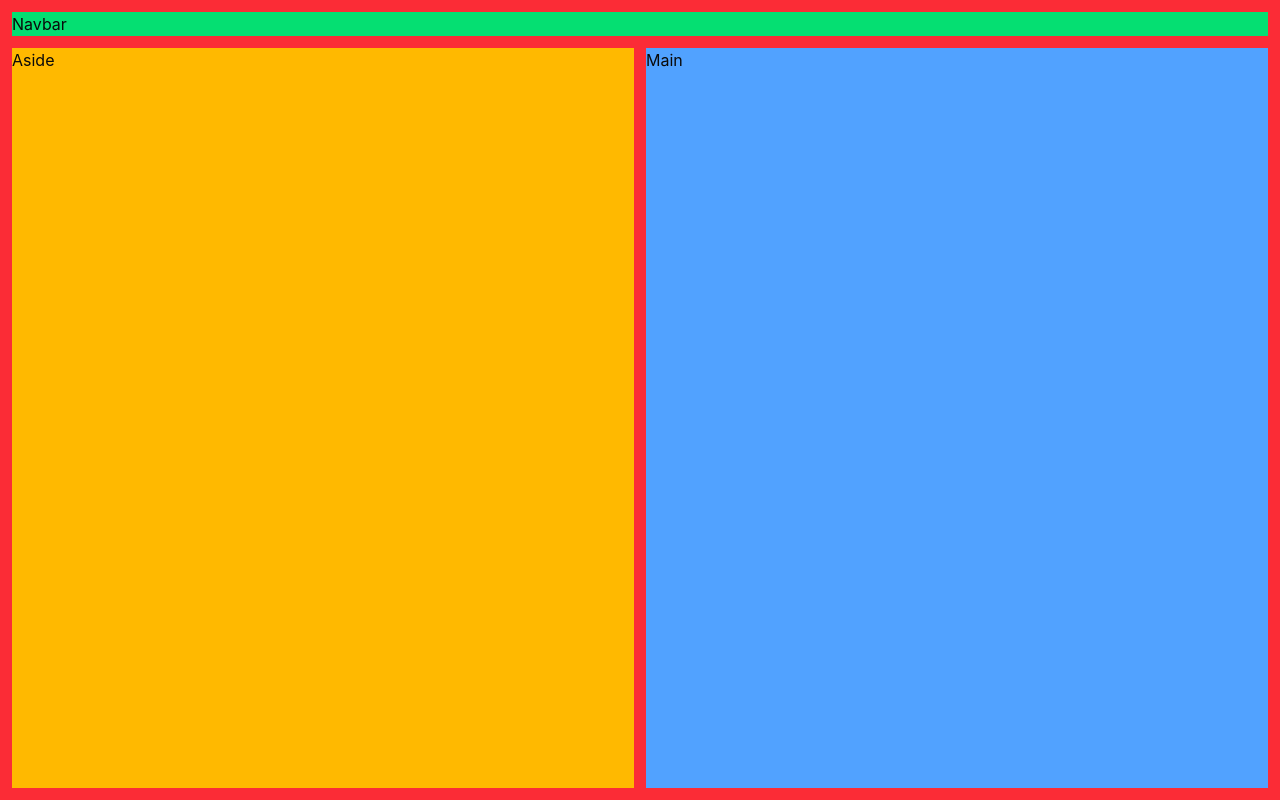
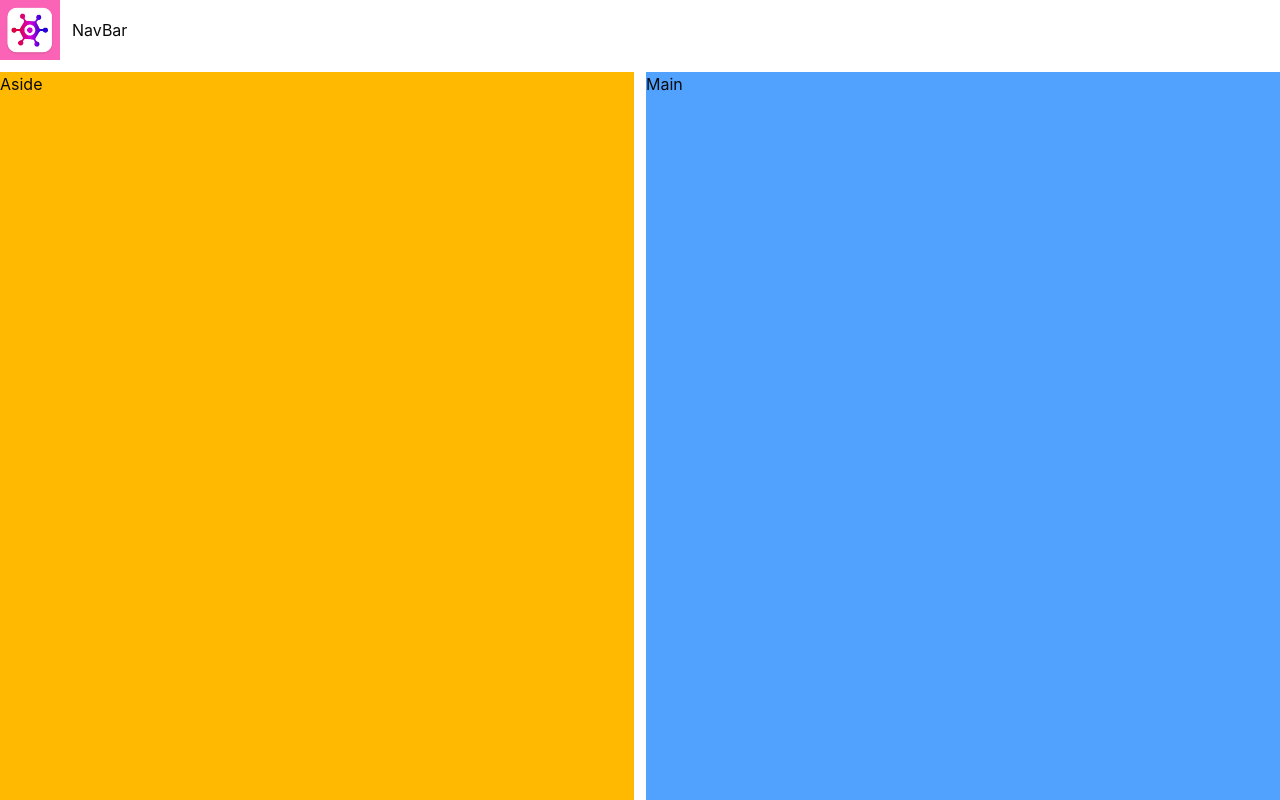
Before and after one commit to ddZ6ii/rawg, a React (Vite) app: page / in a window 1280 px wide. Built offline with nearby package versions, Linux system fonts and the light colour scheme.

Commit message:
feat: add navbar component with logo

```diff
--- a/src/app.tsx
+++ b/src/app.tsx
@@ -1,7 +1,12 @@
+import { NavBar } from '@/components/navbar'
+
 export default function App() {
   return (
-    <div className="relative container mx-auto grid min-h-dvh grid-rows-[auto_1fr] gap-3 bg-red-500 p-3 lg:grid-cols-2">
-      <header className="bg-green-400 lg:col-span-2">Navbar</header>
+    <div className="relative container mx-auto grid min-h-dvh grid-rows-[auto_1fr] gap-3 lg:grid-cols-2">
+      <header className="flex items-center gap-3 lg:col-span-2">
+        <NavBar />
+        NavBar
+      </header>
       <aside className="hidden bg-amber-400 lg:block">Aside</aside>
       <main className="bg-blue-400">Main</main>
     </div>
--- /dev/null
+++ b/src/components/navbar.tsx
@@ -0,0 +1,13 @@
+import logo from '@/assets/logo.webp'
+
+function Logo() {
+  return <img src={logo} alt="" width={60} height={60} className="size-15" />
+}
+
+export function NavBar() {
+  return (
+    <nav className="bg-pink-400">
+      <Logo />
+    </nav>
+  )
+}
```
Also changed, not shown: src/assets/logo.webp (added), 1 other file (tests, documents, lock files or other folders).
